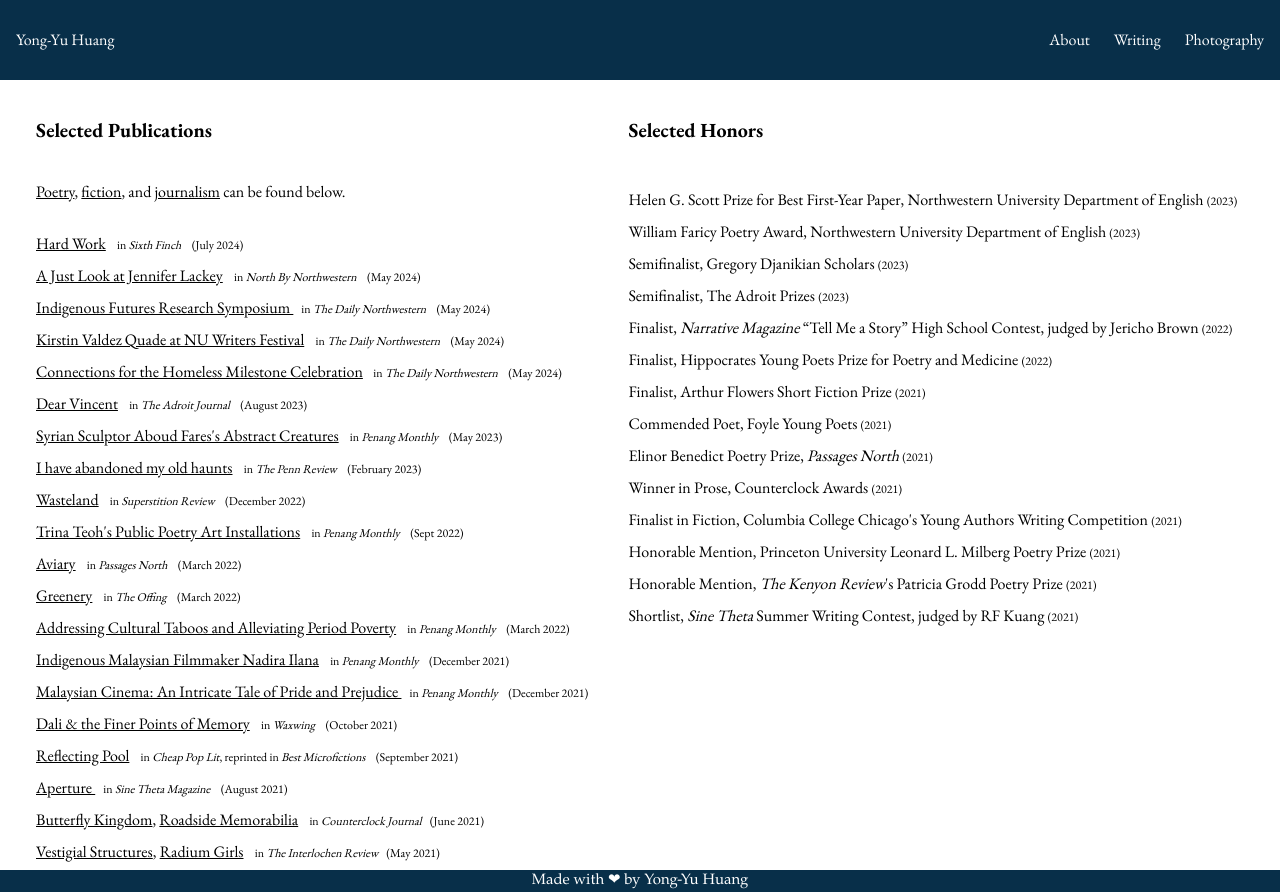
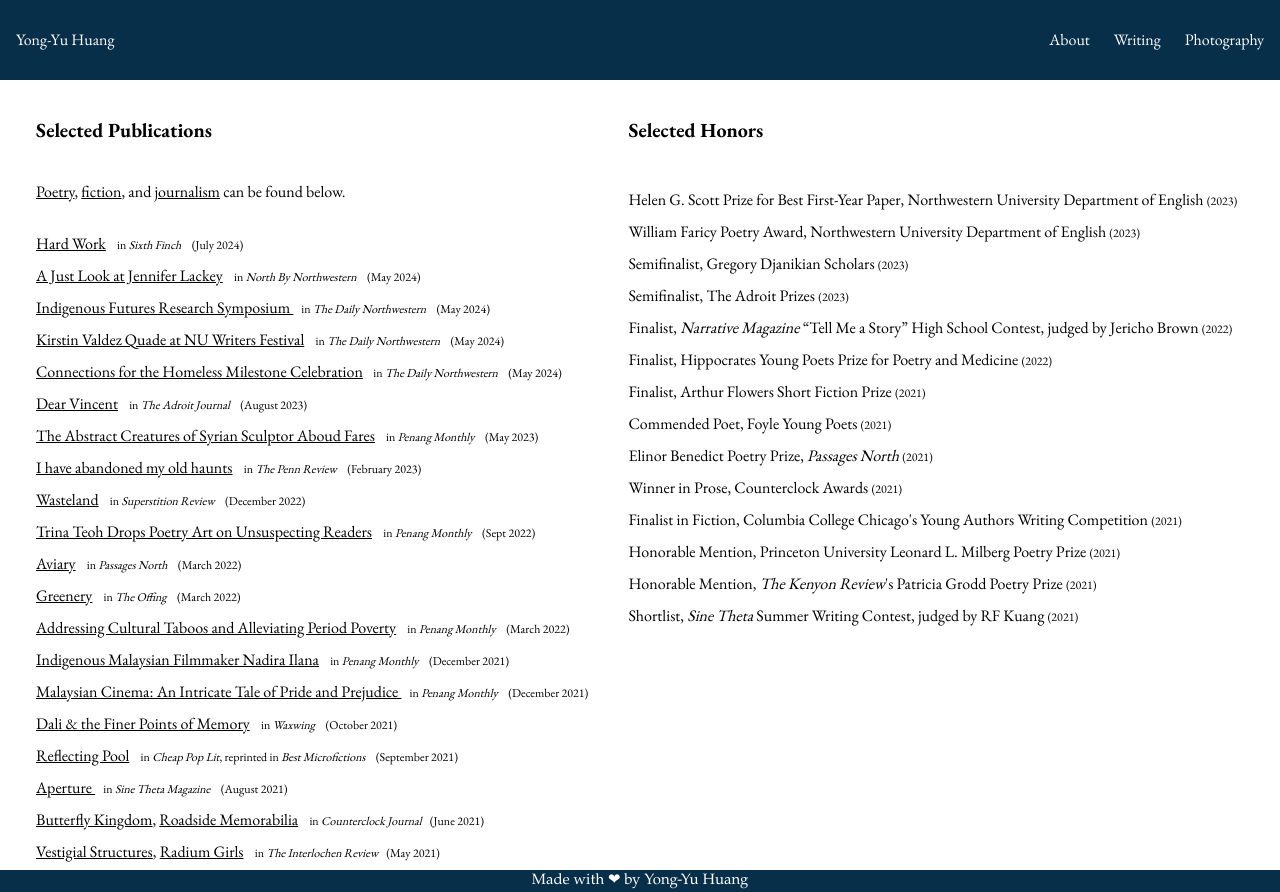
Before and after one commit to yongssh/yongssh.github.io, a Next.js app: page /writing in a window 1280 px wide. Built offline with nearby package versions, Linux system fonts and the light colour scheme.

Commit message:
udpate PM pubs

```diff
--- a/src/app/components/publications.tsx
+++ b/src/app/components/publications.tsx
@@ -22,10 +22,10 @@ const Publications =() => {
             <p className={'p-1'}> <a className="journ" href="https://dailynorthwestern.com/2024/05/06/campus/kirstin-valdez-quade-talks-debut-novel-the-five-wounds-at-annual-writers-festival/">Kirstin Valdez Quade at NU Writers Festival</a> <span className="text-xs p-2"> in <em>The Daily Northwestern </em> </span><span className="text-xs">(May 2024)</span></p>
             <p className={'p-1'}> <a className="journ" href="https://dailynorthwestern.com/2024/05/22/city/connections-for-the-homeless-honors-staff-volunteers-participants-at-milestone-celebration/">Connections for the Homeless Milestone Celebration</a><span className="text-xs p-2"> in <em>The Daily Northwestern </em> </span> <span className="text-xs">(May 2024)</span></p>
             <p className={'p-1'}> <a className="poetry" href="https://theadroitjournal.org/issue-forty-six/issue-forty-six-yong-yu-huang/">Dear Vincent</a> <span className="text-xs p-2"> in <em>The Adroit Journal </em></span><span className="text-xs">(August 2023)</span></p>
-            <p className={'p-1'}> <a className="journ" href="https://penangmonthly.com/article/20897/facing-abstract-creatures-makes-them-relatable-in-penang"> Syrian Sculptor Aboud Fares's Abstract Creatures</a> <span className="text-xs p-2">  in <em>Penang Monthly</em> </span> <span className="text-xs">(May 2023)</span></p>
+            <p className={'p-1'}> <a className="journ" href="https://penangmonthly.com/article/20897/facing-abstract-creatures-makes-them-relatable-in-penang"> The Abstract Creatures of Syrian Sculptor Aboud Fares</a> <span className="text-xs p-2">  in <em>Penang Monthly</em> </span> <span className="text-xs">(May 2023)</span></p>
             <p className={'p-1'}> <a className="poetry" href="https://www.pennreview.org/i-have-abandoned-all-my-old-haunts">I have abandoned my old haunts</a> <span className="text-xs p-2"> in <em>The Penn Review </em> </span><span className="text-xs">(February 2023)</span></p>
             <p className={'p-1'}> <a className="poetry" href="https://superstitionreview.asu.edu/issue30/poetry/youngyuhuang">Wasteland</a> <span className="text-xs p-2"> in <em>Superstition Review</em> </span><span className="text-xs">(December 2022)</span></p>
-            <p className={'p-1'}> <a className="journ" href="https://penangmonthly.com/article/20725/dropping-poetry-art-on-unsuspecting-readers"> Trina Teoh's Public Poetry Art Installations</a> <span className="text-xs p-2">  in <em>Penang Monthly</em> </span> <span className="text-xs">(Sept 2022)</span></p>
+            <p className={'p-1'}> <a className="journ" href="https://penangmonthly.com/article/20725/dropping-poetry-art-on-unsuspecting-readers"> Trina Teoh Drops Poetry Art on Unsuspecting Readers</a> <span className="text-xs p-2">  in <em>Penang Monthly</em> </span> <span className="text-xs">(Sept 2022)</span></p>
             <p className={'p-1'}> <a className="poetry" href="https://www.passagesnorth.com/issue-43/aviary-by-yongyu-huang">Aviary</a> <span className="text-xs p-2"> in <em>Passages North</em> </span> <span className="text-xs">(March 2022)</span></p>
             <p className={'p-1'}> <a className="poetry" href="https://theoffingmag.com/backoftheenvelope/greenery/">Greenery</a> <span className="text-xs p-2"> in <em>The Offing</em> </span> <span className="text-xs">(March 2022)</span></p>
             <p className={'p-1'}> <a className="journ" href="https://penangmonthly.com/article/20576/addressing-cultural-taboos-and-alleviating-period-poverty"> Addressing Cultural Taboos and Alleviating Period Poverty</a> <span className="text-xs p-2">  in <em>Penang Monthly</em> </span> <span className="text-xs">(March 2022)</span></p>
```
